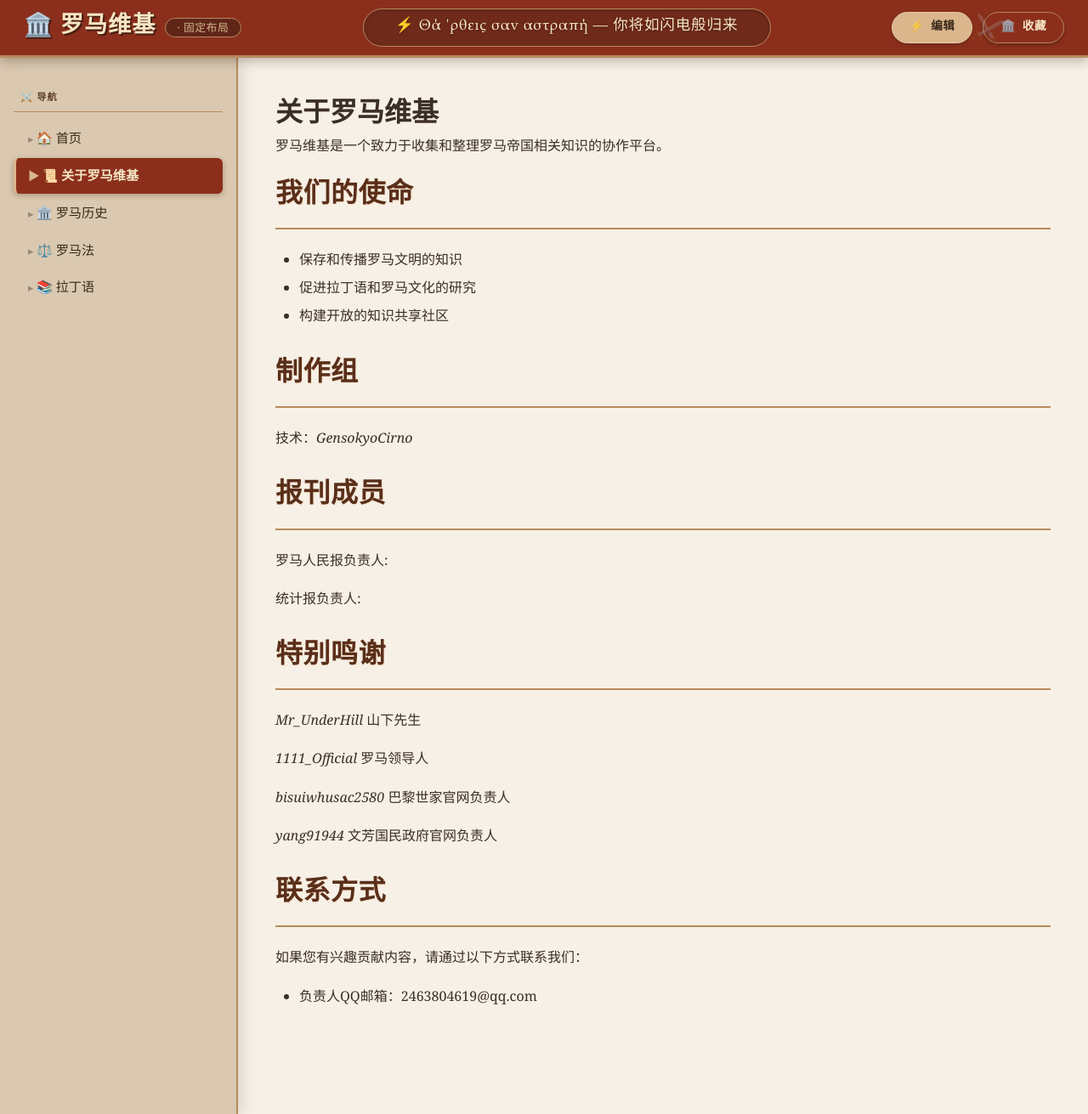
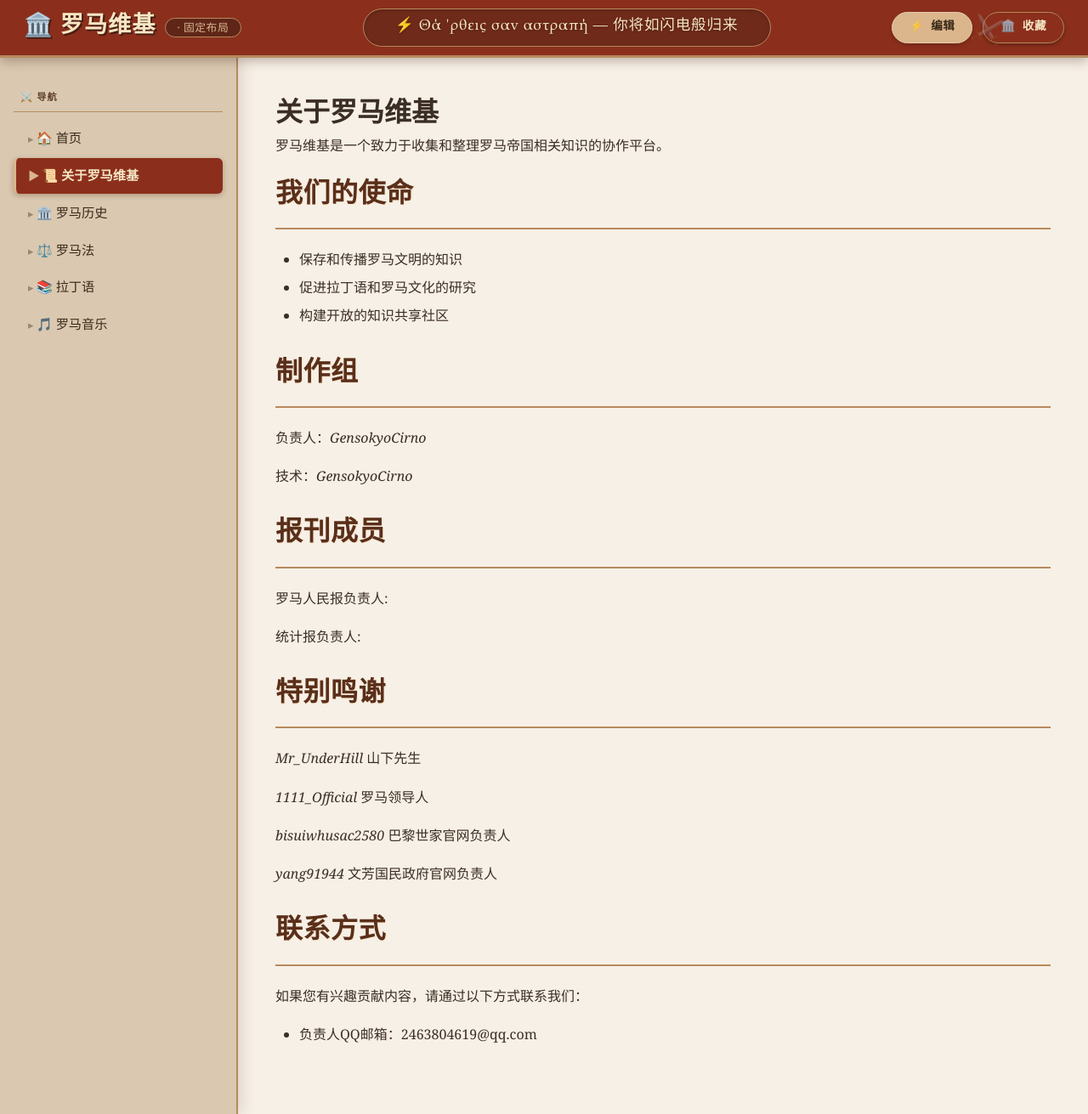
Before and after one commit to GensokyoCirno/gensokyocirno.github.io, a Jekyll site: the page built from pages/about.md, in a window 1280 px wide. Shown: the whole page at 85% size. Built offline with Jekyll 4.4.1, drawn with Linux system fonts in a browser that asks for light colours.

Commit message:
增加 罗马音乐 页面

```diff
--- a/_config.yml
+++ b/_config.yml
@@ -31,3 +31,6 @@
   - title: 拉丁语
     url: /latin-language/
     icon: 📚
+  - title: 罗马音乐
+    url: /roman-music/
+    icon: 🎵
--- a/pages/about.md
+++ b/pages/about.md
@@ -15,6 +15,8 @@
 - 构建开放的知识共享社区
 
 ## 制作组
+
+负责人：*GensokyoCirno*
 
 技术：*GensokyoCirno*
 
```
Also changed, not shown: pages/roman-music.html (added, +10 -0 lines).
